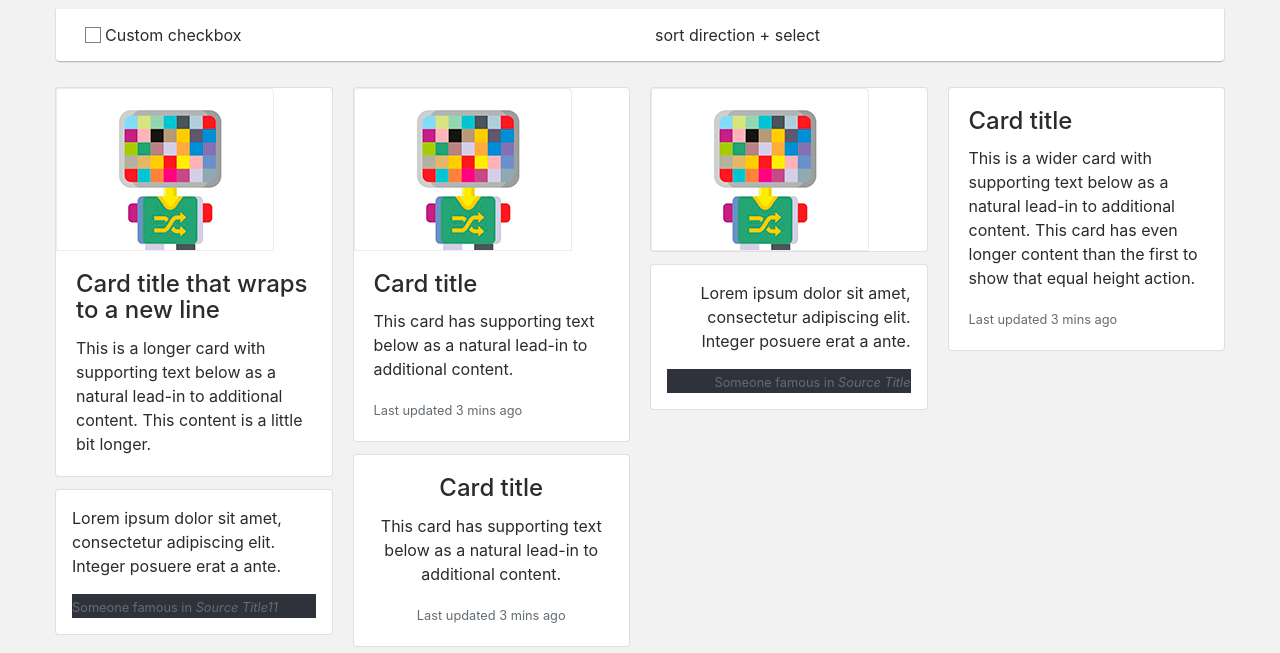
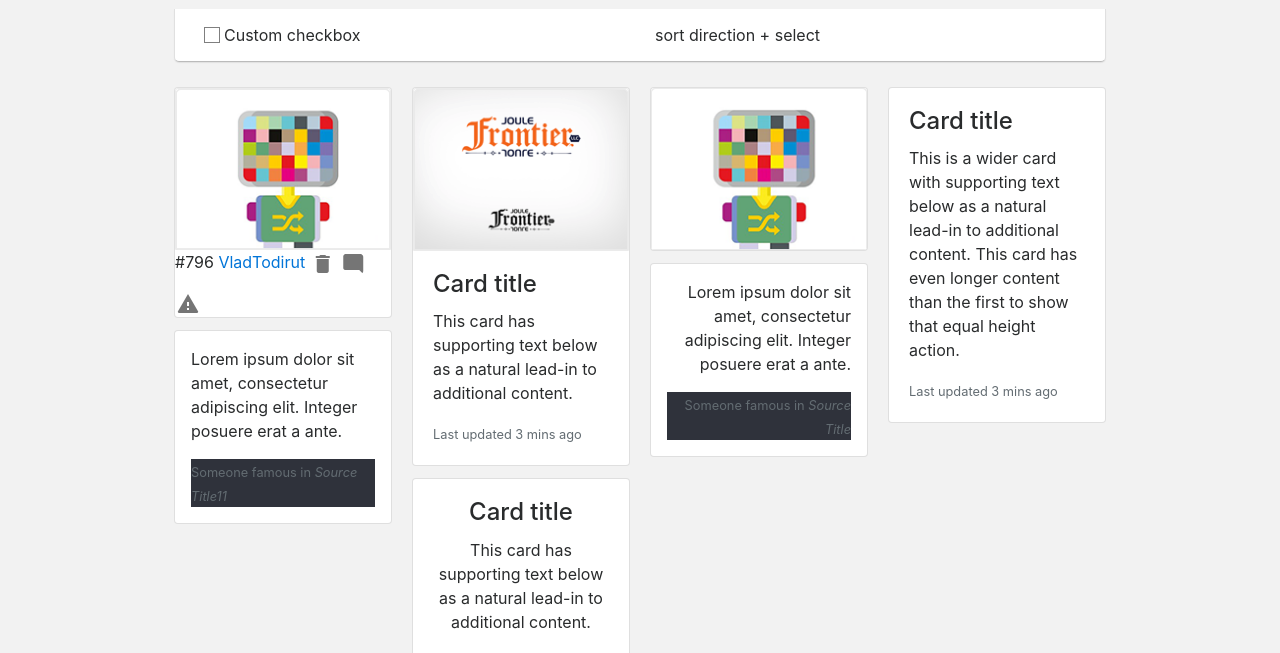
Before and after one commit to rudnichenko/test-tallium-cards, a website: page index.html in a window 1280 px wide. Shown: the part 63-716 px from the top of the page. Drawn offline with nearby package versions, Linux system fonts and the light colour scheme; a script that the page names is missing.

Commit message:
some fix

```diff
--- a/index.html
+++ b/index.html
@@ -6,6 +6,7 @@
 	<meta name="viewport" content="width=device-width, initial-scale=1, shrink-to-fit=no">
 	<title>Tallium test template</title>
 
+	<link rel="stylesheet" href="https://fonts.googleapis.com/icon?family=Material+Icons">
 	<!-- Bootstrap CSS -->
 	<link rel="stylesheet" href="https://maxcdn.bootstrapcdn.com/bootstrap/4.0.0-alpha.6/css/bootstrap.min.css" integrity="sha384-rwoIResjU2yc3z8GV/NPeZWAv56rSmLldC3R/AZzGRnGxQQKnKkoFVhFQhNUwEyJ" crossorigin="anonymous">
 	<link rel="stylesheet" href="main-style.css">
@@ -60,9 +61,6 @@
 						</div>
 					</nav>
 				</div> -->
-
-
-
 
 				<div class="col-12 col-md-4 logo"><a href="index.html">
 					<img src="img/logo.png" class="logo" alt="Design contest logo"></a>
@@ -127,10 +125,22 @@
 					<div class="col-12">
 						<div class="card-columns">
 							<div class="card">
-								<img class="card-img-top img-fluid" src="img/item2.png" alt="Card image cap">
-								<div class="card-block">
-									<h4 class="card-title">Card title that wraps to a new line</h4>
-									<p class="card-text">This is a longer card with supporting text below as a natural lead-in to additional content. This content is a little bit longer.</p>
+								<img class="card-img-top img-fluid" src="img/card2.png" alt="Card image cap">
+								<div class="card-controls">
+									<div class="up">
+										<p class="card-id">#796</p>
+										<p class="card-name"><a href="#">VladTodirut</a></p>
+										<button class="custom icon-btn">
+											<i class="material-icons">delete</i>
+										</button>
+										<button class="custom icon-btn">
+											<i class="material-icons">mode_comment</i>
+										</button>
+										<button class="custom icon-btn">
+											<i class="material-icons">report_problem</i>
+										</button>
+									</div>
+									<div class="down"></div>
 								</div>
 							</div>
 							<div class="card p-3">
@@ -144,7 +154,7 @@
 								</blockquote>
 							</div>
 							<div class="card">
-								<img class="card-img-top img-fluid" src="img/item2.png" alt="Card image cap">
+								<img class="card-img-top img-fluid" src="img/card1.png" alt="Card image cap">
 								<div class="card-block">
 									<h4 class="card-title">Card title</h4>
 									<p class="card-text">This card has supporting text below as a natural lead-in to additional content.</p>
@@ -159,7 +169,7 @@
 								</div>
 							</div>
 							<div class="card">
-								<img class="card-img img-fluid" src="img/item2.png" alt="Card image">
+								<img class="card-img img-fluid" src="img/card2.png" alt="Card image">
 							</div>
 							<div class="card p-3 text-right">
 								<blockquote class="card-blockquote">
--- a/main-style.css
+++ b/main-style.css
@@ -1,3 +1,7 @@
+html {
+	font-size: 16px;
+}
+
 .light-blue {
 	color: #13b3dd;
 }
@@ -112,12 +116,6 @@ section.controls {
 	padding: 14px;
 }
 
-/*.custom-control-indicator {
-	background-color: #fff;
-	border: 1px solid #7f7f7f;
-	border-radius: 0;
-}*/
-
 .custom-checkbox .custom-control-indicator {
 	background-color: #fff;
 	border: 1px solid #7f7f7f;
@@ -144,6 +142,93 @@ section.controls {
 	box-shadow: none;
 }
 
+.card {
+	-webkit-transition: -webkit-transform 0.5s ease-in-out;
+	transition: -webkit-transform 0.5s ease-in-out;
+	transition: transform 0.5s ease-in-out;
+	transition: transform 0.5s ease-in-out, -webkit-transform 0.5s ease-in-out;
+}
+
+.card:hover {
+	-webkit-box-shadow: 0 0 12px rgba(13, 176, 218, 0.4);
+	box-shadow: 0 0 12px rgba(13, 176, 218, 0.4);
+	-webkit-transform: scale(1.05);
+	-ms-transform: scale(1.05);
+	transform: scale(1.05);
+}
+
+.card-img-top {
+	border: 1px solid #ebebeb;
+}
+
+p.card-id,
+p.card-name {
+	display: inline-block;
+}
+
+button.custom {
+	background: 0 0;
+	border: none;
+	border-radius: 2px;
+	color: #757575;
+	position: relative;
+	height: 36px;
+	margin: 0;
+	min-width: 64px;
+	padding: 0 16px;
+	display: inline-block;
+	font-family: 'Roboto', Helvetica, Arial, sans-serif;
+	font-size: 14px;
+	font-weight: 500;
+	text-transform: uppercase;
+	letter-spacing: 0;
+	overflow: hidden;
+	will-change: box-shadow;
+	-webkit-transition: background-color .2s cubic-bezier(.4,0,.2,1),color .2s cubic-bezier(.4,0,.2,1),-webkit-box-shadow .2s cubic-bezier(.4,0,1,1);
+	transition: background-color .2s cubic-bezier(.4,0,.2,1),color .2s cubic-bezier(.4,0,.2,1),-webkit-box-shadow .2s cubic-bezier(.4,0,1,1);
+	transition: box-shadow .2s cubic-bezier(.4,0,1,1),background-color .2s cubic-bezier(.4,0,.2,1),color .2s cubic-bezier(.4,0,.2,1);
+	transition: box-shadow .2s cubic-bezier(.4,0,1,1),background-color .2s cubic-bezier(.4,0,.2,1),color .2s cubic-bezier(.4,0,.2,1),-webkit-box-shadow .2s cubic-bezier(.4,0,1,1);
+	outline: none;
+	cursor: pointer;
+	text-decoration: none;
+	text-align: center;
+	line-height: 36px;
+	vertical-align: middle;
+}
+
+button.custom:hover {
+	background-color: rgba(158,158,158,.2);
+}
+
+button.custom:active {
+	background-color: rgba(158,158,158,.4);
+}
+
+button.icon-btn {
+	border-radius: 50%;
+	font-size: 1rem;
+	height: 26px;
+	margin-left: 0;
+	margin-right: 0;
+	min-width: 26px;
+	width: 26px;
+	padding: 0;
+	overflow: hidden;
+	line-height: normal;
+}
+
+button.icon-btn .material-icons {
+	position: absolute;
+	top: 50%;
+	left: 50%;
+	-webkit-transform: translate(-12px,-12px);
+	-ms-transform: translate(-12px,-12px);
+	transform: translate(-12px,-12px);
+	line-height: 24px;
+	width: 24px;
+	vertical-align: middle;
+}
+
 footer {
 	background-color: #2f323b;
 }
@@ -155,6 +240,7 @@ footer .container {
 
 footer p {
 	margin-bottom: .5rem;
+	font-size: .875rem;
 }
 
 footer p a {
@@ -179,7 +265,7 @@ footer .social {
 a.icon {
 	width: 32px;
 	height: 32px;
-	margin-right: 1rem;
+	margin-right: .5rem;
 	display: inline-block;
 }
 
@@ -263,7 +349,7 @@ footer .links {
 
 @media (min-width: 1200px){
 	.container {
-		width: 1200px;
+		width: 962px;
 		max-width: 100%;
 	}
 
--- a/src/main-style.css
+++ b/src/main-style.css
@@ -1,3 +1,7 @@
+html {
+	font-size: 16px;
+}
+
 .light-blue {
 	color: #13b3dd;
 }
@@ -95,12 +99,6 @@ section.controls {
 	padding: 14px;
 }
 
-/*.custom-control-indicator {
-	background-color: #fff;
-	border: 1px solid #7f7f7f;
-	border-radius: 0;
-}*/
-
 .custom-checkbox .custom-control-indicator {
 	background-color: #fff;
 	border: 1px solid #7f7f7f;
@@ -126,6 +124,83 @@ section.controls {
 	box-shadow: none;
 }
 
+.card {
+	transition: transform 0.5s ease-in-out;
+}
+
+.card:hover {
+	box-shadow: 0 0 12px rgba(13, 176, 218, 0.4);
+	transform: scale(1.05);
+}
+
+.card-img-top {
+	border: 1px solid #ebebeb;
+}
+
+p.card-id,
+p.card-name {
+	display: inline-block;
+}
+
+button.custom {
+	background: 0 0;
+	border: none;
+	border-radius: 2px;
+	color: #757575;
+	position: relative;
+	height: 36px;
+	margin: 0;
+	min-width: 64px;
+	padding: 0 16px;
+	display: inline-block;
+	font-family: 'Roboto', Helvetica, Arial, sans-serif;
+	font-size: 14px;
+	font-weight: 500;
+	text-transform: uppercase;
+	letter-spacing: 0;
+	overflow: hidden;
+	will-change: box-shadow;
+	transition: box-shadow .2s cubic-bezier(.4,0,1,1),background-color .2s cubic-bezier(.4,0,.2,1),color .2s cubic-bezier(.4,0,.2,1);
+	outline: none;
+	cursor: pointer;
+	text-decoration: none;
+	text-align: center;
+	line-height: 36px;
+	vertical-align: middle;
+}
+
+button.custom:hover {
+	background-color: rgba(158,158,158,.2);
+}
+
+button.custom:active {
+	background-color: rgba(158,158,158,.4);
+}
+
+button.icon-btn {
+	border-radius: 50%;
+	font-size: 1rem;
+	height: 26px;
+	margin-left: 0;
+	margin-right: 0;
+	min-width: 26px;
+	width: 26px;
+	padding: 0;
+	overflow: hidden;
+	line-height: normal;
+}
+
+button.icon-btn .material-icons {
+	position: absolute;
+	top: 50%;
+	left: 50%;
+	-webkit-transform: translate(-12px,-12px);
+	transform: translate(-12px,-12px);
+	line-height: 24px;
+	width: 24px;
+	vertical-align: middle;
+}
+
 footer {
 	background-color: #2f323b;
 }
@@ -137,6 +212,7 @@ footer .container {
 
 footer p {
 	margin-bottom: .5rem;
+	font-size: .875rem;
 }
 
 footer p a {
@@ -161,7 +237,7 @@ footer .social {
 a.icon {
 	width: 32px;
 	height: 32px;
-	margin-right: 1rem;
+	margin-right: .5rem;
 	display: inline-block;
 }
 
@@ -232,7 +308,7 @@ footer .links {
 
 @media (min-width: 1200px){
 	.container {
-		width: 1200px;
+		width: 962px;
 		max-width: 100%;
 	}
 
```
Also changed, not shown: img/card1.png (added), img/card2.png (added), img/fb-icon.svg (deleted), img/logo.svg (deleted), 1 other file.
